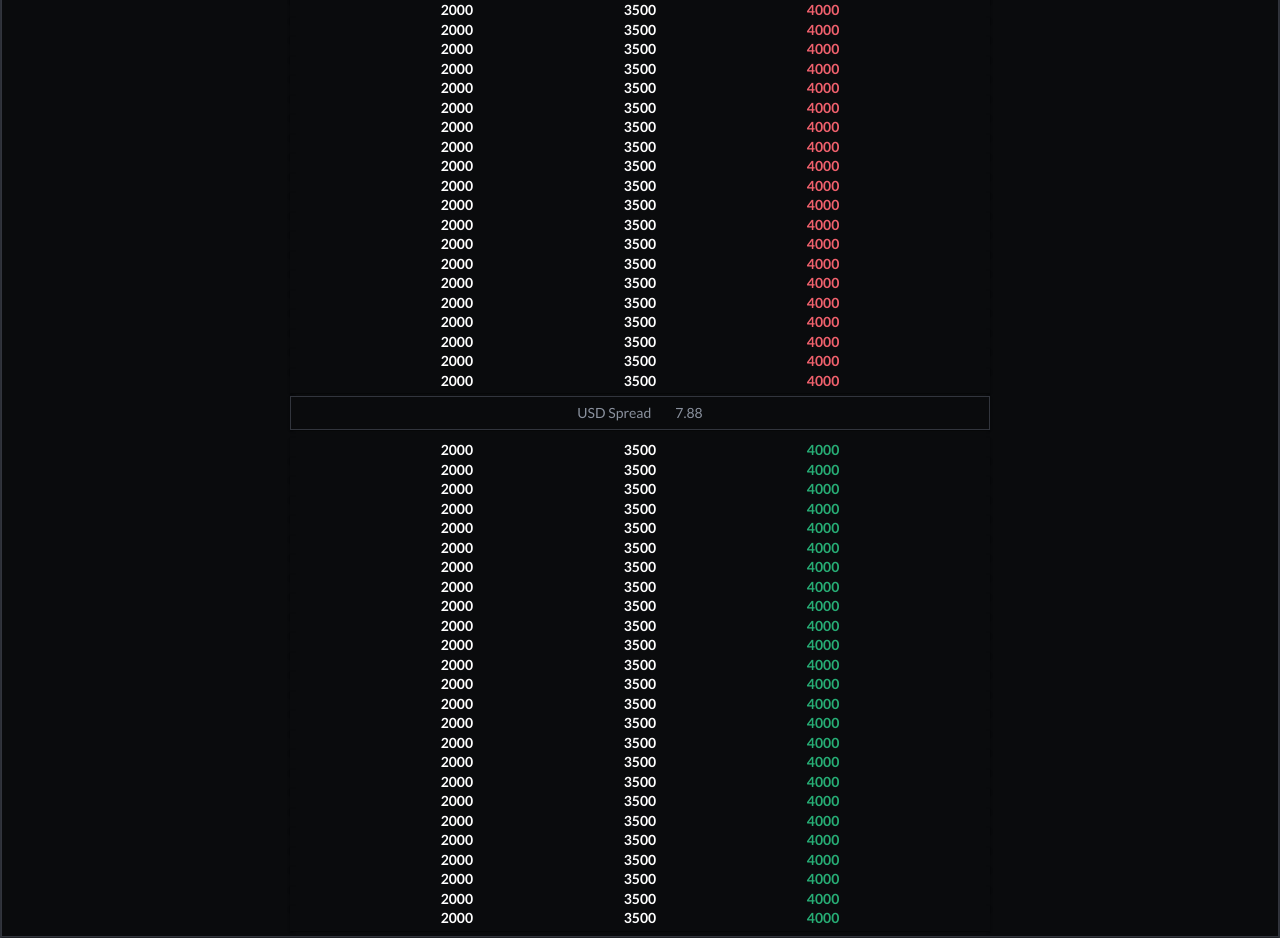
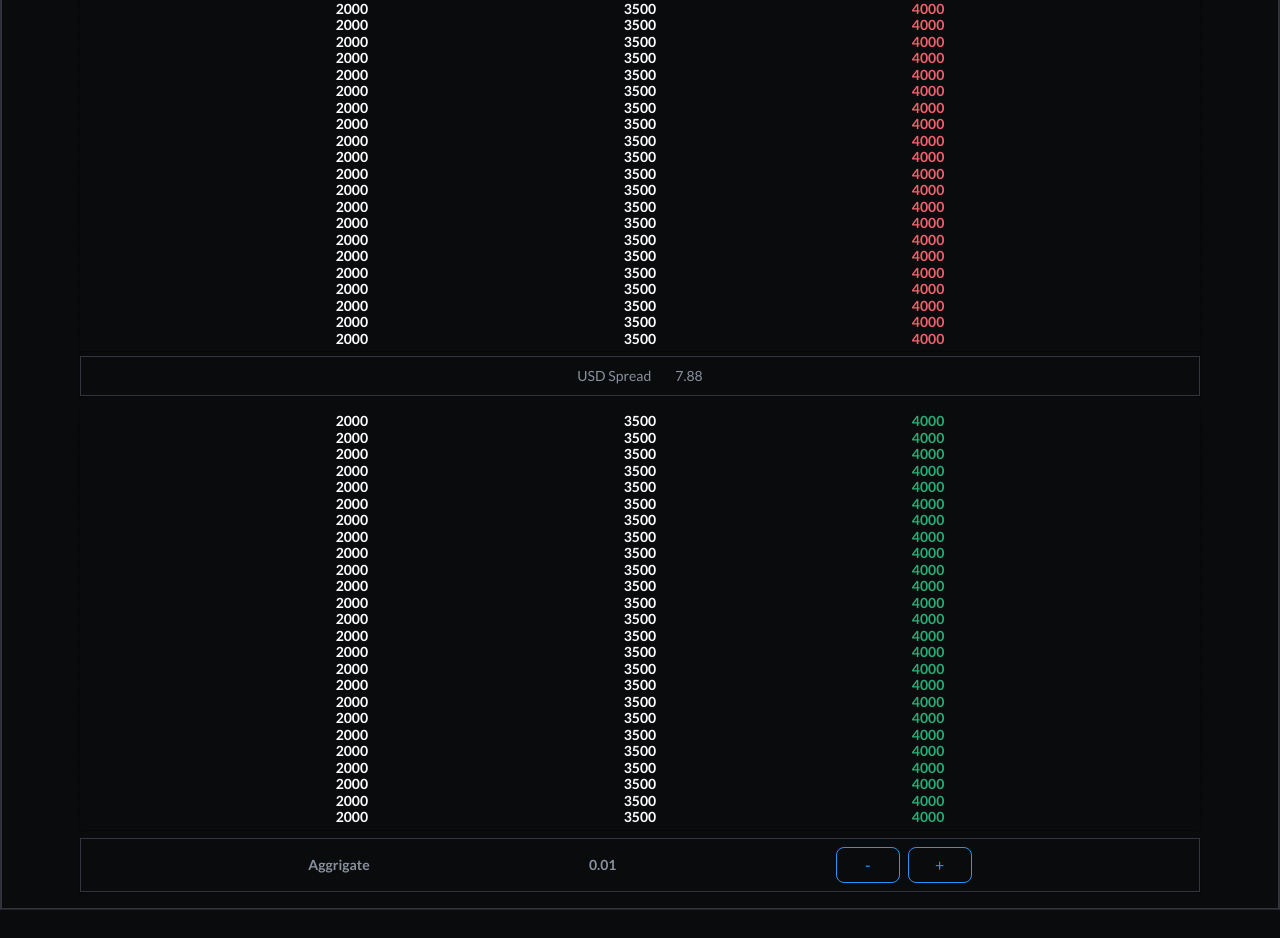
Before and after one commit to fayazpn/coin-routes, a React (Vite) app: page /exchange/BTC-USD in a window 1280 px wide. Shown: the part 571-1509 px from the top of the page. After the commit the page ends 1481 px from the top, so only its background shows below. Built offline with nearby package versions, Linux system fonts and the light colour scheme.

Commit message:
feat(order-book): agriggate footer

```diff
--- /dev/null
+++ b/src/components/common/ActionButton.tsx
@@ -0,0 +1,15 @@
+import { Button } from '@mui/material';
+
+type ActionButtonProps = {
+  onClick: () => void;
+  children: React.ReactNode | string;
+};
+function ActionButton({ onClick, children }: ActionButtonProps) {
+  return (
+    <Button onClick={onClick} size="small" variant="outlined">
+      {children}
+    </Button>
+  );
+}
+
+export default ActionButton;
--- a/src/components/exchange/order-book/OrderBook.tsx
+++ b/src/components/exchange/order-book/OrderBook.tsx
@@ -1,6 +1,7 @@
 import SectionHeader from '@app/components/common/SectionHeader';
 import { ORDERS_CONST } from '@app/constants/appConstants';
 import * as S from '@app/pages/exchange/ExchangePage.styles';
+import RowAggrigate from './RowAggrigate';
 import RowData from './RowData';
 import RowLabel from './RowLabel';
 import Spread from './Spread';
@@ -32,6 +33,7 @@ function OrderBook() {
             key={index}
           />
         ))}
+        <RowAggrigate />
       </S.OrderBookContainer>
     </S.OrderBookWrapper>
   );
--- /dev/null
+++ b/src/components/exchange/order-book/RowAggrigate.tsx
@@ -0,0 +1,38 @@
+import ActionButton from '@app/components/common/ActionButton';
+import { FONT_SIZES, FONT_WEIGHT } from '@app/constants/themeConstants';
+import * as S from '@app/pages/exchange/ExchangePage.styles';
+import { Stack, Typography } from '@mui/material';
+
+function RowAggrigate() {
+  return (
+    <S.AggrigateContainer>
+      <Stack direction="row" justifyContent="space-evenly" alignItems="center">
+        <Typography
+          variant="subtitle2"
+          fontSize={FONT_SIZES.xs}
+          fontWeight={FONT_WEIGHT.semibold}
+        >
+          Aggrigate
+        </Typography>
+        <Typography
+          variant="subtitle2"
+          fontSize={FONT_SIZES.xs}
+          fontWeight={FONT_WEIGHT.semibold}
+        >
+          0.01
+        </Typography>
+        <Stack
+          direction="row"
+          alignItems="center"
+          justifyContent="center"
+          gap={1}
+        >
+          <ActionButton onClick={() => {}}>-</ActionButton>
+          <ActionButton onClick={() => {}}>+</ActionButton>
+        </Stack>
+      </Stack>
+    </S.AggrigateContainer>
+  );
+}
+
+export default RowAggrigate;
--- a/src/constants/appConstants.ts
+++ b/src/constants/appConstants.ts
@@ -6,3 +6,5 @@ export const ORDERS_CONST = {
   BID: 'buy',
   ASK: 'sell',
 } as const;
+
+export const aggValues = [0.01, 0.05, 0.1, 0.5, 1.0, 2.5, 5.0, 10.0] as const;
--- a/src/pages/exchange/ExchangePage.styles.ts
+++ b/src/pages/exchange/ExchangePage.styles.ts
@@ -13,33 +13,38 @@ export const StatsCard = styled(Card)(({ $side }: StatsCardProps) => ({
     $side === ORDERS_CONST.BID
       ? 'linear-gradient(to bottom, #2194ff78, transparent)'
       : 'linear-gradient(to bottom, #a0a04e, transparent)',
-  borderRadius: '.8rem',
-  marginTop: '1rem',
+  borderRadius: '.8em',
+  marginTop: '1em',
 }));
 
 export const OrderBookWrapper = styled(Paper)({
-  padding: '1rem 2rem',
+  padding: '1em 2em',
   minHeight: '25rem',
 });
 
 export const OrderBookContainer = styled(Box)({
-  maxWidth: '70rem',
-  marginTop: '2rem',
+  maxWidth: '70em',
+  marginTop: '2em',
   marginInline: 'auto',
 });
 
 export const RowLabel = styled(Paper)({
-  padding: '.5rem',
+  padding: '.5em',
   marginInline: 'auto',
 });
 
 export const RowData = styled(Paper)({
   marginInline: 'auto',
   border: 0,
-  marginBottom: '-.5rem',
+  marginBottom: '-.5em',
 });
 
 export const SpreadContainer = styled(Paper)({
-  padding: '.5rem',
-  margin: '.8rem 0',
+  padding: '.5em',
+  margin: '.8em 0',
 });
+
+export const AggrigateContainer = styled(Paper)({
+  padding: '0.5em',
+  marginTop: '1em',
+});
```
Also changed, not shown: src/pages/ExchangePage/ExchangePage.tsx (deleted, +0 -7 lines).
